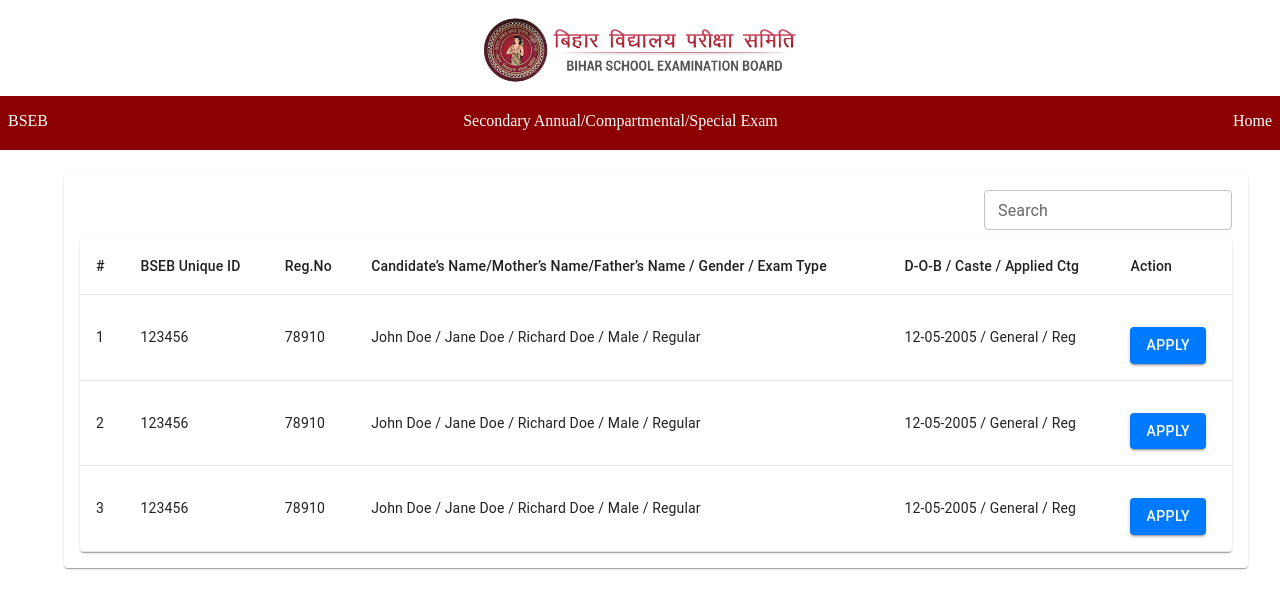
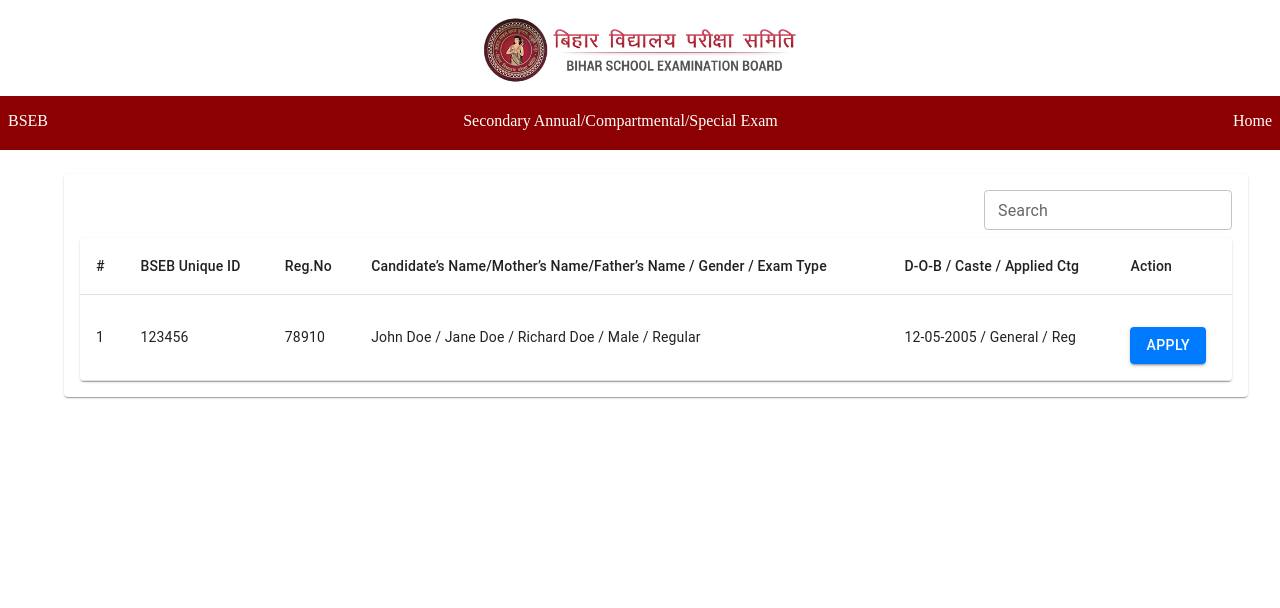
Before and after one commit to BADAL-VARSHNEY/bihar-board-compartmental, a React (Vite) app: page /candidate-details in a window 1280 px wide. Shown: the top 608 px of the page. Built offline with nearby package versions, Linux system fonts and the light colour scheme.

Commit message:
merge code and navigate correct

```diff
--- a/src/components/CandidateDetailTable.jsx
+++ b/src/components/CandidateDetailTable.jsx
@@ -1,8 +1,14 @@
 import { Button, Paper, Table, TableBody, TableCell, TableContainer, TableHead, TableRow, TextField } from "@mui/material"
 import React from "react"
+import { useNavigate } from "react-router-dom"
 
 
 function CandidateTable () {
+    const navigate = useNavigate()
+    const handleOpen = () => {
+
+        navigate("/personal-details")
+    }
     return(
         <>
          <Paper sx={{ width: "100%", overflow: "hidden", padding: 2 }}>
@@ -36,10 +42,10 @@ function CandidateTable () {
 
               <TableCell>
                <Button  variant="contained"
-                sx={{ mt: 2, backgroundColor: "#007bff", color: "white" }}>Apply</Button>
+                sx={{ mt: 2, backgroundColor: "#007bff", color: "white" }} onClick={handleOpen}>Apply</Button>
               </TableCell>
             </TableRow>
-            <TableRow>
+            {/* <TableRow>
               <TableCell>2</TableCell>
               <TableCell>123456</TableCell>
               <TableCell>78910</TableCell>
@@ -63,7 +69,7 @@ function CandidateTable () {
               <Button  variant="contained"
                 sx={{ mt: 2, backgroundColor: "#007bff", color: "white" }}>Apply</Button>
               </TableCell>
-            </TableRow>
+            </TableRow> */}
           </TableBody>
         </Table>
       </TableContainer>
--- a/src/components/PaymentStatus.jsx
+++ b/src/components/PaymentStatus.jsx
@@ -5,7 +5,7 @@ import { useNavigate } from "react-router-dom";
 const PaymentStatus = () => {
     const navigate = useNavigate()
     const handleApplication = () => {
-        navigate("/personal-details")
+        navigate("/candidate-details")
     }
   return (
     <Box p={3} border="1px solid #ddd" borderRadius={2} bgcolor="#f9f9f9">
```
